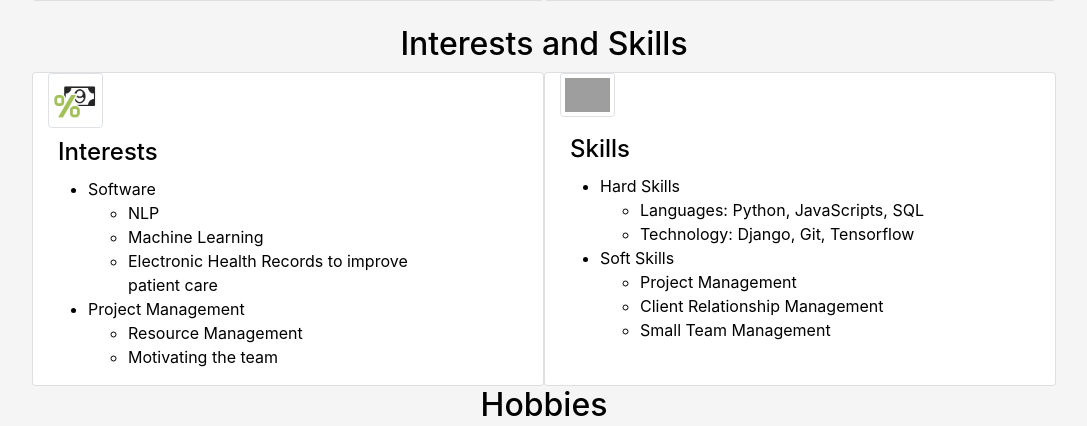
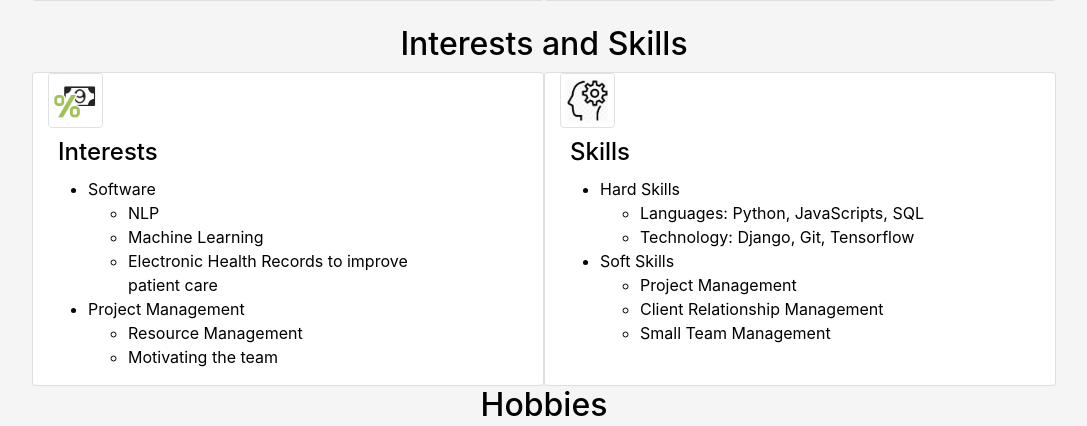
Before and after one commit to jayrockwalled/lang_site, a Django app: page /joseph/ in a window 1280 px wide. Shown: the part 295-721 px from the top of the page, without its empty margins (96-1183 px from the left). Run offline with Django 3.2, Linux system fonts and the light colour scheme; some libraries are stand-ins or nearby versions; grey boxes are pictures that could not be loaded.

Commit message:
jpg to png

```diff
--- a/joseph/templates/joseph/index.html
+++ b/joseph/templates/joseph/index.html
@@ -107,7 +107,7 @@
         </div>
         <div class="card">
           <div class="col-md-2">
-            <img class="card-img-top img-thumbnail" src="{% static "joseph/skills.jpg" %}" alt="Card image cap">
+            <img class="card-img-top img-thumbnail" src="{% static "joseph/skills.png" %}" alt="Card image cap">
           </div>
           <div class="col-md-10">
           <h4>Skills</h4>
```
